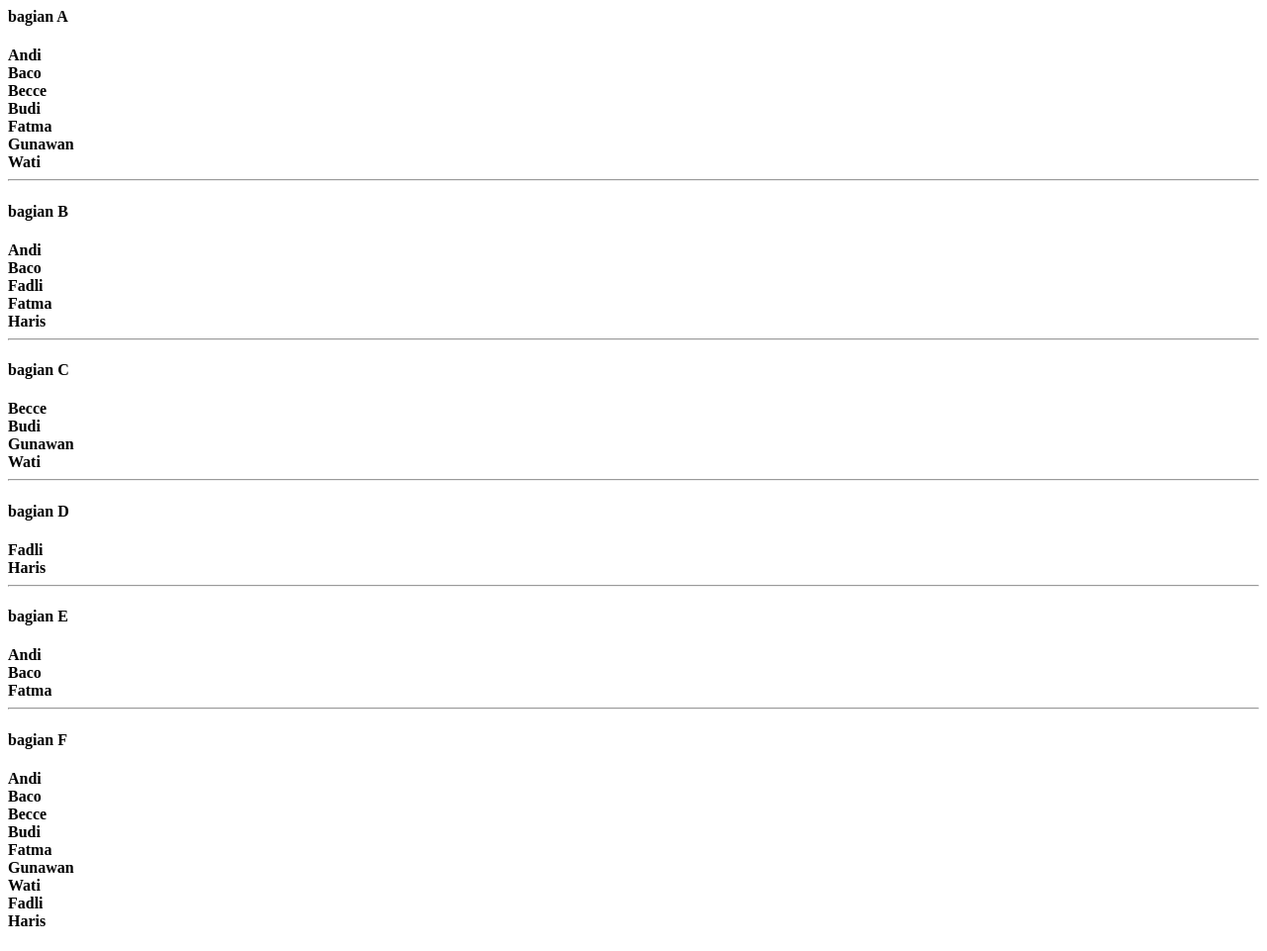
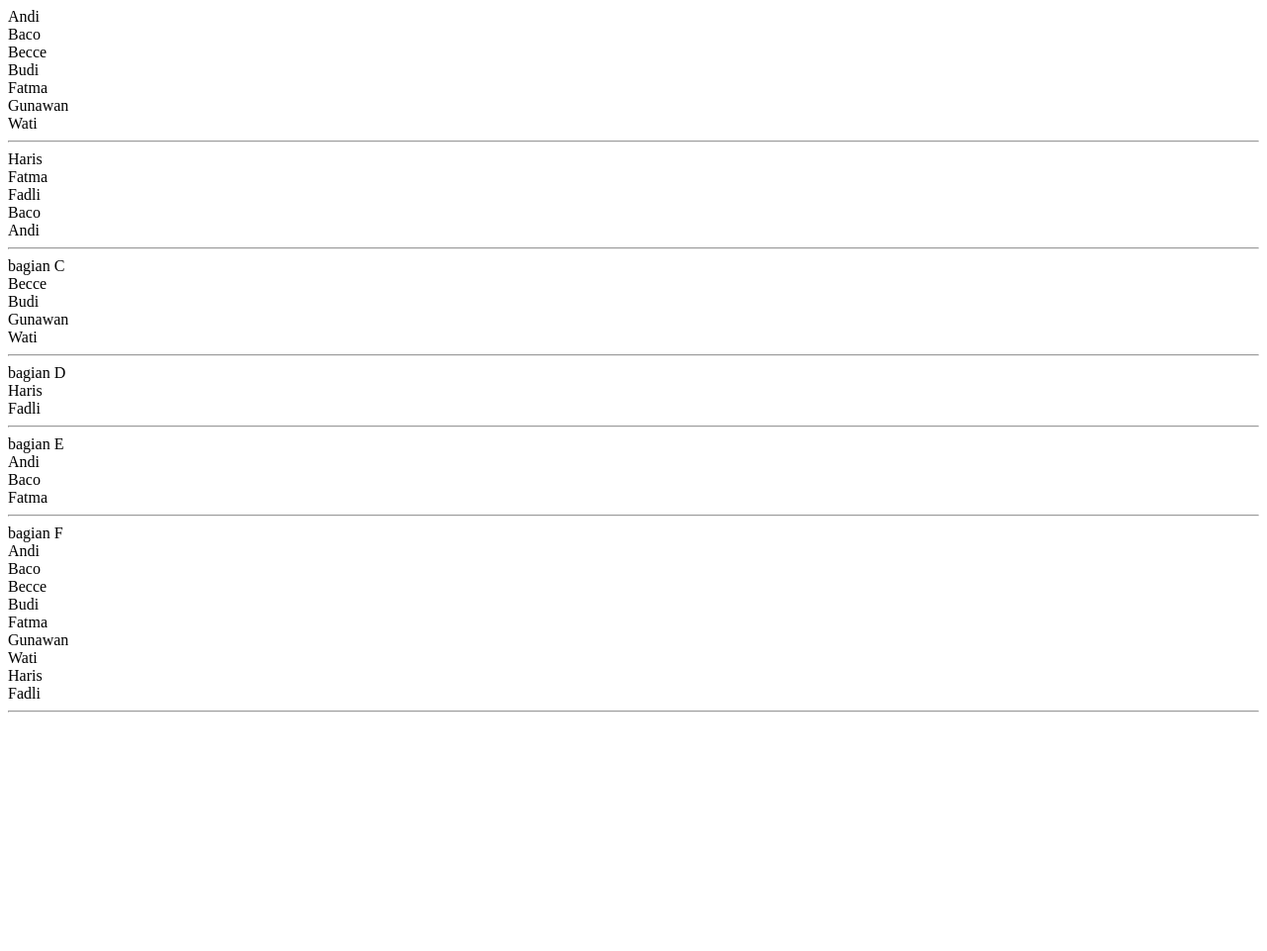
Before and after one commit to Alanjayapranata20202205056/pemrograman-web-2, a PHP site: page /array2.php in a window 1280 px wide. Shown: the whole page at 99% size. After the commit the page ends 720 px from the top, so only its background shows below. Run offline with PHP 8.4, Linux system fonts and the light colour scheme.

Commit message:
mengganti bagian A dan b

```diff
--- a/praktikum-02-02-array/array2.php
+++ b/praktikum-02-02-array/array2.php
@@ -1,32 +1,28 @@
 <?php
     $pegrograman_php = array ("Andi","Budi","Wati","Gunawan","Baco","Becce","Fatma",);
-    sort($pegrograman_php);
 
     $pegrograman_python = array ("Andi","Fatma","Fadli","Haris","Baco",);
-    sort($pegrograman_python);
 
-    //bagian a
-    echo "<h4>bagian A <h4/>";
-    for($no=0; $no < count ($pegrograman_php) ; $no++)
+    sort($pegrograman_php);
+    rsort($pegrograman_python);
+
+    foreach ($pegrograman_php as $key)
     {
-        echo $pegrograman_php[$no];
-        echo "<br/>";
+        echo $key. "<br/>";
     }
 
     echo "<hr/>";
 
-    //bagian b
-    echo "<h4>bagian B <h4/>";
-    for($no=0; $no < count ($pegrograman_python) ; $no++)
+    foreach ($pegrograman_python as $kuy)
+
     {
-        echo $pegrograman_python[$no];
-        echo "<br/>";
+        echo $kuy. "<br/>";
     }
 
     echo "<hr/>";
 
     //bagian c
-    echo "<h4>bagian C <h4/>";
+    echo "bagian C <br/>";
     for($no=0; $no < count ($pegrograman_php) ; $no++)
     {
         if(!in_array($pegrograman_php[$no], $pegrograman_python))
@@ -39,7 +35,7 @@
     echo "<hr/>";
 
     //bagina d
-    echo "<h4>bagian D <h4/>";
+    echo "bagian D <br/>";
     for($no=0; $no < count ($pegrograman_python) ; $no++)
     {
         if(!in_array($pegrograman_python[$no], $pegrograman_php))
@@ -52,7 +48,7 @@
     echo"<hr/>";
 
     //bagian e
-    echo "<h4>bagian E <h4/>";
+    echo "bagian E <br/>";
     for($no=0; $no < count ($pegrograman_php) ; $no++){
     for($nu=0; $nu < count ($pegrograman_python) ; $nu++){
         if ($pegrograman_php[$no] == $pegrograman_python[$nu])
@@ -66,7 +62,7 @@
     echo "<hr/>";
 
     //bagian f
-    echo "<h4>bagian F <h4/>";
+    echo "bagian F <br/>";
     // datanya dimerge dulu / disatukan
     $datakeduanya = array_merge($pegrograman_php, $pegrograman_python);
     // data array dihapus jika terdapat duplikat
@@ -77,5 +73,8 @@
     for($no=0; $no < count ($databaru) ; $no++){
     echo $databaru[$no];
     echo "<br/>";
-}
+    }
+    echo "<hr/>";
+
+
 ?>
```
